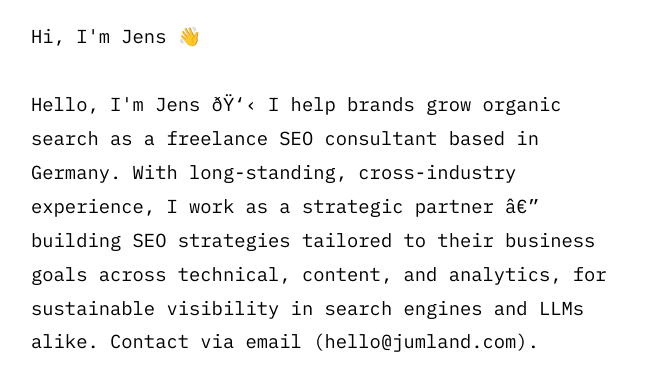
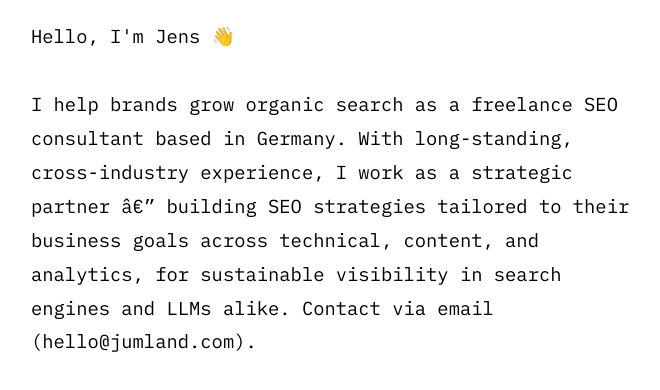
Before and after one commit to jumland/jumland-web, a plain HTML site: page index.html in a window 1280 px wide. Shown: the part 268-658 px from the top of the page, without its empty margins (309-969 px from the left). Drawn offline with Linux system fonts and the light colour scheme.

Commit message:
Update index.html
Corrected an error in the short description.

```diff
--- a/index.html
+++ b/index.html
@@ -159,9 +159,8 @@ a:focus,a:hover{
 
 <h2 class="subtitle">Freelance SEO Consultant &#129309;</h2>
 
-<p class="text">Hi, I'm Jens &#128075;<br />
+<p class="text">Hello, I'm Jens &#128075;<br />
 <br />
-Hello, I'm Jens 👋
 I help brands grow organic search as a freelance SEO consultant based in Germany. With long-standing, cross-industry experience, I work as a strategic partner — building SEO strategies tailored to their business goals across technical, content, and analytics, for sustainable visibility in search engines and LLMs alike. Contact via email (hello@jumland.com).
 </div>
 </body>
```
